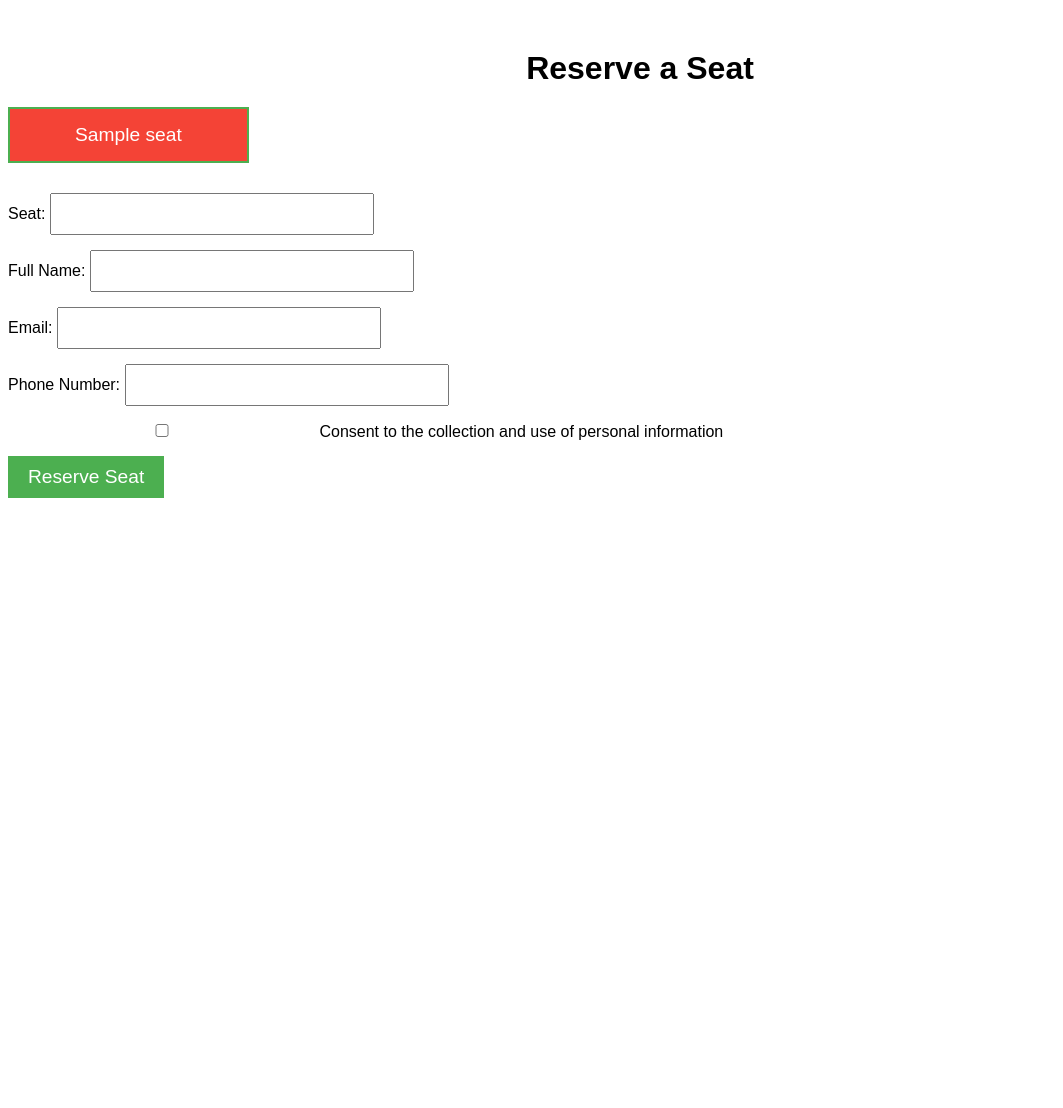
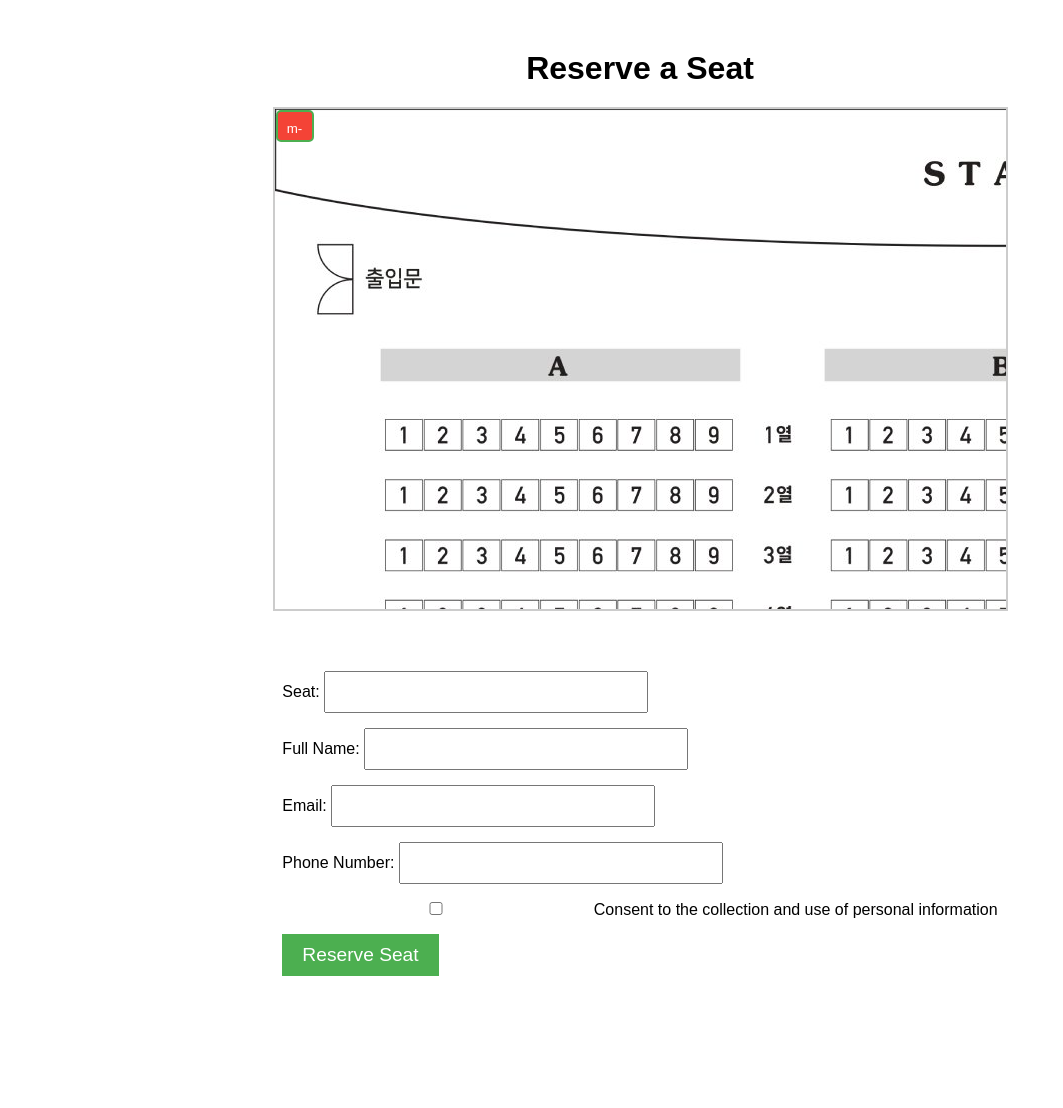
Before and after one commit to AppliedAlpha/NAJR, a Flask app: page /reserve in a window 1280 px wide. Shown: the top 1108 px of the page, without its empty margins (0-1063 px from the left). Run offline with Flask 3, Linux system fonts and the light colour scheme; tables that the repository leaves empty hold one stand-in row (values such as "Sample post").

Commit message:
💄 Seat & Email (w/ Photo)

```diff
--- a/app.py
+++ b/app.py
@@ -49,7 +49,11 @@ def reserve():
         msg = Message('Seat Reservation Confirmation',
                       sender='clusterfriends@gmail.com',
                       recipients=[email])
-        msg.body = f"Hello {name},\n\nYour seat {seat_label} has been reserved successfully!"
+        # msg.body = f"Hello {name},\n\nYour seat {seat_label} has been reserved successfully!"
+        msg.html = f"""
+            <p>Hello {name},</p><p>Your seat {seat_label} has been reserved successfully!</p>
+            <img src="https://housewarm.applied.moe/hoonpago_house_mobile.jpg" width=300 alt="Seat Map">
+        """
         mail.send(msg)
 
         flash('Reservation successful! A confirmation email has been sent.', 'success')
--- a/models.py
+++ b/models.py
@@ -7,6 +7,8 @@ class Seat(db.Model):
     id = db.Column(db.Integer, primary_key=True)
     seat_label = db.Column(db.String(50), unique=True, nullable=False)
     is_reserved = db.Column(db.Boolean, default=False)  # False = Available, True = Reserved
+    x = db.Column(db.Integer)
+    y = db.Column(db.Integer)
 
     def __repr__(self):
         return f"<Seat {self.seat_label}, Reserved: {self.status}>"
@@ -19,6 +21,7 @@ class Reservation(db.Model):
     phone = db.Column(db.String(20), nullable=False)
     reserved_at = db.Column(db.DateTime, default=datetime.utcnow)
     is_active = db.Column(db.Boolean, default=True)  # True = Active, False = Canceled
+    rooting_for = db.Column(db.String(50), nullable=True)
 
     seat = db.relationship('Seat', backref=db.backref('reservation', lazy=True))
 
--- a/templates/reservation.html
+++ b/templates/reservation.html
@@ -14,43 +14,68 @@
             font-size: 2rem;
             margin-bottom: 20px;
         }
-        .seats {
-            display: grid;
-            grid-template-columns: repeat(5, 1fr);
-            gap: 15px;
-            margin-bottom: 30px;
+
+        /* Scrollable seat container */
+        .seat-container {
+            position: relative;
+            width: 731px;  /* Adjust as needed */
+            height: 500px; /* Adjust as needed */
+            overflow: auto;
+            margin: 0 auto 30px auto;
+            border: 2px solid #ccc;
         }
+
+        .seat-map {
+            position: absolute;
+            min-width: 1461px;
+            min-height: 1000px;
+            display: block;
+        }
+
+        /* Seat buttons */
         .seat {
-            padding: 15px;
+            position: absolute;
+            width: 38px;
+            height: 32px;
             border: 2px solid #4CAF50;
+            background-color: #4CAF50;
+            color: white;
+            font-size: auto;
             cursor: pointer;
-            font-size: 1.2rem;
-            color: #333;
+            text-align: center;
+            line-height: 32px;
+            border-radius: 5px;
+            outline: #000;
         }
+
+        /* Reserved seats */
         .reserved {
             background-color: #f44336;
             color: white;
             cursor: not-allowed;
         }
-        .available {
-            background-color: #4CAF50;
-            color: white;
-        }
+
         .seat:hover {
             background-color: #45a049;
         }
+
+        /* Form styling */
         form {
             margin-top: 30px;
             text-align: left;
+            display: inline-block;
         }
+
         .form-group {
             margin-bottom: 15px;
         }
+
         input {
             padding: 10px;
             width: 300px;
             font-size: 1rem;
         }
+
         .btn {
             font-size: 1.2rem;
             padding: 10px 20px;
@@ -59,6 +84,7 @@
             border: none;
             cursor: pointer;
         }
+
         .btn:hover {
             background-color: #45a049;
         }
@@ -95,12 +121,20 @@
 
     <h1>Reserve a Seat</h1>
 
-    <div class="seats">
+    <div class="seat-container">
+        <img src="{{ url_for('static', filename='images/seats.jpg') }}" alt="Seat Map" class="seat-map">
+
         {% for seat in seats %}
-            <div class="seat {% if seat.is_reserved %}reserved{% else %}available{% endif %}"
-                 {% if seat.is_reserved %} disabled {% endif %} data-seat="{{ seat.seat_label }}">
-                {{ seat.seat_label }}
-            </div>
+        <script>
+            console.log("{{ seat.seat_label }} > x: {{ seat.x }}, y: {{ seat.y }}");
+        </script>
+            <button class="seat {% if seat.is_reserved %}reserved{% else %}available{% endif %}"
+                {% if seat.is_reserved %} disabled {% endif %}
+                data-seat="{{ seat.seat_label }}"
+                style="top: {{ seat.y }}px; left: {{ seat.x }}px;">
+
+                {{ seat.seat_label[2] }}-{{ seat.seat_label[5] }}
+            </button>
         {% endfor %}
     </div>
 
```
Also changed, not shown: example.py (+11 -1 lines), static/images/seats.jpg (added).
